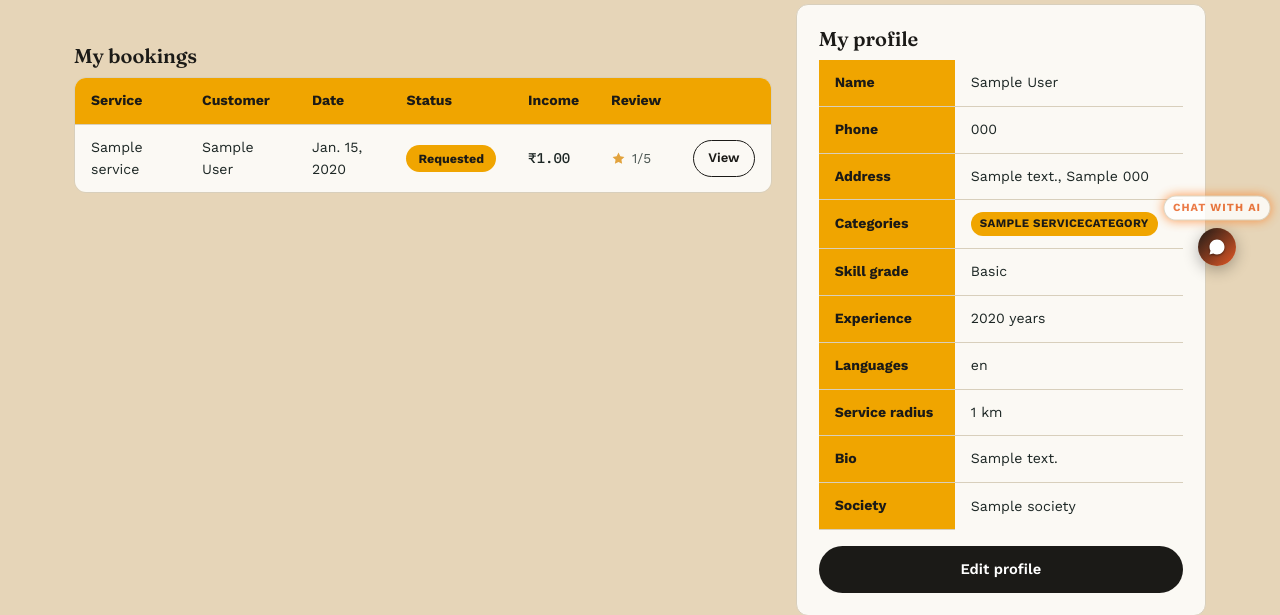
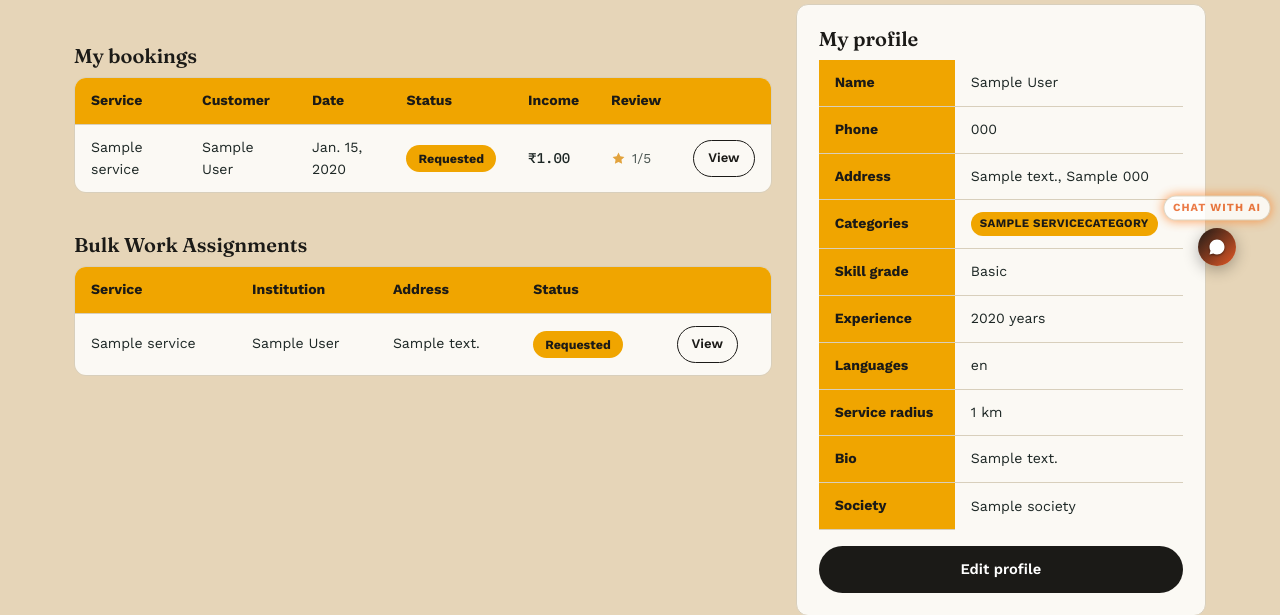
Before and after one commit to realtimecoder/cop-op, a Django app: page /workers/dashboard/ in a window 1280 px wide. Shown: the part 510-1125 px from the top of the page. Run offline with Django 5.2, Linux system fonts and the light colour scheme; a user stored in the database is signed in; tables that the repository leaves empty hold one stand-in row (values such as "Sample post"); grey boxes marked "Sample" are stand-in pictures; parts of the project's set-up code (start-up, migrations or seed data) failed here and were passed over.

Commit message:
Add bulk work assignments to worker dashboard.
Co-Authored-By: Claude Code <noreply@anthropic.com>

```diff
--- a/templates/workers/my_dashboard.html
+++ b/templates/workers/my_dashboard.html
@@ -14,6 +14,12 @@
       <b>{% trans "Your profile is not visible to customers yet." %}</b>
       {% trans "Customers can only see and book verified workers. Upload your documents and wait for your cooperative society to verify your profile." %}
       <a href="{% url 'workers:documents' %}" style="text-decoration:underline;">{% trans "Upload documents" %}</a>
+    </div>
+    {% elif not profile.society %}
+    <div class="alert alert-info" style="position:static;margin-bottom:20px;">
+      <b>{% trans "Almost there!" %}</b>
+      {% trans "Your identity and skills are verified, but you are not yet part of a cooperative society. To be fully active on the platform and receive bookings, you must join a society." %}
+      <a href="{% url 'workers:worker_society_list' %}" style="text-decoration:underline; margin-left:5px;">{% trans "Browse Societies" %}</a>
     </div>
     {% endif %}
 
@@ -37,7 +43,7 @@
               {% for b in bookings %}
               <tr>
                 <td>{{ b.service.name }}</td>
-                <td>{{ b.customer.get_full_name|default:b.customer.phone_number }}</td>
+                <td>{% if b.customer.get_full_name %}{{ b.customer.get_full_name }}{% else %}{{ b.customer.phone_number }}{% endif %}</td>
                 <td>{{ b.scheduled_date }}</td>
                 <td><span class="status-pill">{{ b.get_status_display }}</span></td>
                 <td style="font-family:var(--font-mono);">
@@ -54,6 +60,27 @@
             </tbody>
           </table>
         </div>
+
+        <h3 class="mt-4">{% trans "Bulk Work Assignments" %}</h3>
+        <div class="table-wrap">
+          <table class="data-table">
+            <thead><tr>
+              <th>{% trans "Service" %}</th><th>{% trans "Institution" %}</th><th>{% trans "Address" %}</th>
+              <th>{% trans "Status" %}</th><th></th>
+            </tr></thead>
+            <tbody>
+              {% for ba in bulk_assignments %}
+              <tr>
+                <td>{{ ba.bulk_request.service.name }}</td>
+                <td>{{ ba.bulk_request.institution.get_full_name|default:ba.bulk_request.institution.phone_number }}</td>
+                <td>{{ ba.bulk_request.address }}</td>
+                <td><span class="status-pill">{{ ba.bulk_request.get_status_display }}</span></td>
+                <td><a href="{% url 'bookings:bulk_request_detail' ba.bulk_request.id %}" class="btn btn-outline btn-sm">{% trans "View" %}</a></td>
+              </tr>
+              {% empty %}<tr><td colspan="5" class="muted">{% trans "No bulk assignments yet." %}</td></tr>{% endfor %}
+            </tbody>
+          </table>
+        </div>
       </div>
 
       <div>
@@ -61,18 +88,18 @@
           <h3 style="margin-bottom:10px;">{% trans "My profile" %}</h3>
           <table class="data-table" style="border:none;">
             <tbody>
-              <tr><th>{% trans "Name" %}</th><td>{{ profile.user.get_full_name|default:"—" }}</td></tr>
+              <tr><th>{% trans "Name" %}</th><td>{% if profile.user.get_full_name %}{{ profile.user.get_full_name }}{% else %}—{% endif %}</td></tr>
               <tr><th>{% trans "Phone" %}</th><td>{{ profile.user.phone_number }}</td></tr>
-              <tr><th>{% trans "Address" %}</th><td>{{ profile.user.address|default:"—" }}, {{ profile.user.city }} {{ profile.user.pincode }}</td></tr>
+              <tr><th>{% trans "Address" %}</th><td>{% if profile.user.address %}{{ profile.user.address }}{% else %}—{% endif %}, {{ profile.user.city }} {{ profile.user.pincode }}</td></tr>
               <tr><th>{% trans "Categories" %}</th><td>
                 {% for cat in profile.categories.all %}<span class="badge badge-verified">{{ cat.name }}</span> {% empty %}<span class="muted">{% trans "None set" %}</span>{% endfor %}
               </td></tr>
               <tr><th>{% trans "Skill grade" %}</th><td>{{ profile.get_skill_grade_display }}</td></tr>
               <tr><th>{% trans "Experience" %}</th><td>{{ profile.years_experience }} {% trans "years" %}</td></tr>
-              <tr><th>{% trans "Languages" %}</th><td>{{ profile.languages_spoken|default:"—" }}</td></tr>
+              <tr><th>{% trans "Languages" %}</th><td>{{ profile.languages_spoken }}</td></tr>
               <tr><th>{% trans "Service radius" %}</th><td>{{ profile.service_radius_km }} km</td></tr>
-              <tr><th>{% trans "Bio" %}</th><td>{{ profile.bio|default:"—" }}</td></tr>
-              <tr><th>{% trans "Society" %}</th><td>{{ profile.society|default:"—" }}</td></tr>
+              <tr><th>{% trans "Bio" %}</th><td>{{ profile.bio }}</td></tr>
+              <tr><th>{% trans "Society" %}</th><td>{% if profile.society %}{{ profile.society }}{% else %}—{% endif %}</td></tr>
             </tbody>
           </table>
           {% if not profile.society and pending_invites %}
--- a/workers/views.py
+++ b/workers/views.py
@@ -4,12 +4,54 @@ from django.db.models import Sum
 from django.shortcuts import render, redirect, get_object_or_404
 from django.utils import timezone
 
-from catalog.models import Service
+from catalog.models import Service, ServiceCategory
 from payments.models import Payment
-from .models import WorkerProfile, WorkerServiceOffering, WorkerBlockedDate, WorkerCategoryChangeRequest, SocietyInvite
+from .models import (
+    WorkerProfile, WorkerServiceOffering, WorkerBlockedDate,
+    WorkerCategoryChangeRequest, SocietyInvite, SocietyJoinRequest, Society
+)
 from .forms import (WorkerOnboardingForm, WorkerDocumentForm, WorkerProfileEditForm,
                      WorkerCategoryChangeRequestForm, WorkerBlockedDateForm)
-from .geo import annotate_workers_with_distance, is_configured as maps_configured
+from .geo import annotate_workers_with_distance, filter_workers_by_distance, is_configured as maps_configured
+from bookings.models import BulkAssignment, BulkServiceRequest
+
+def society_list_for_workers(request):
+    """Lists all available societies for a verified worker to join."""
+    if not request.user.is_authenticated or request.user.role != 'worker':
+        return redirect('core:home')
+
+    profile = get_object_or_404(WorkerProfile, user=request.user)
+    if not profile.is_verified:
+        messages.warning(request, "{% trans 'You must be verified before joining a society.' %}")
+        return redirect('workers:my_dashboard')
+
+    societies = Society.objects.all().order_by('name')
+    return render(request, 'workers/society_list.html', {
+        'societies': societies,
+        'profile': profile
+    })
+
+
+def request_society_join(request, society_id):
+    """Allows a worker to request to join a specific society."""
+    if request.user.role != 'worker':
+        return redirect('core:home')
+
+    profile = get_object_or_404(WorkerProfile, user=request.user)
+    society = get_object_or_404(Society, id=society_id)
+
+    if profile.society:
+        messages.error(request, "{% trans 'You are already a member of a society.' %}")
+        return redirect('workers:worker_society_list')
+
+    # Check if a request already exists
+    if SocietyJoinRequest.objects.filter(worker=profile, society=society).exists():
+        messages.info(request, "You have already requested to join this society.")
+        return redirect('workers:worker_society_list')
+
+    SocietyJoinRequest.objects.create(worker=profile, society=society)
+    messages.success(request, f"Your request to join {society.name} has been submitted. The society operator will review it.")
+    return redirect('workers:worker_society_list')
 
 
 def worker_list_for_service(request, service_id, request_id=None):
@@ -26,12 +68,30 @@ def worker_list_for_service(request, service_id, request_id=None):
     workers are annotated with real road distance/ETA via the Distance
     Matrix API and can be sorted by genuine nearest-first order."""
     service = get_object_or_404(Service, id=service_id, is_active=True)
+    # Filter: Verified, Available, linked to a society, and offers the specific service
+    filters = {
+        'worker__verification_status': WorkerProfile.VerificationStatus.VERIFIED,
+        'worker__is_available_now': True,
+        'worker__society__isnull': False,
+        'worker__offerings__service': service,
+        'worker__user__role': 'worker',
+    }
+
+    if request.user.is_authenticated:
+        # Exclude the logged-in user's own worker profile if it exists
+        filters['worker__user__id__not'] = request.user.id
+
     offerings = WorkerServiceOffering.objects.filter(
-        service=service, worker__verification_status=WorkerProfile.VerificationStatus.VERIFIED
+        service=service,
+        worker__verification_status=WorkerProfile.VerificationStatus.VERIFIED,
+        worker__society__isnull=False,
+        worker__user__role='worker'
     ).select_related('worker', 'worker__user')
 
-    sort = request.GET.get('sort', 'recommended')
+    # Apply the exclusion filter to the workers list derived from offerings
     workers = [o.worker for o in offerings]
+    if request.user.is_authenticated:
+        workers = [w for w in workers if w.user_id != request.user.id]
 
     customer_lat = request.GET.get('lat')
     customer_lng = request.GET.get('lng')
@@ -53,6 +113,12 @@ def worker_list_for_service(request, service_id, request_id=None):
             customer_lat = float(customer_lat)
             customer_lng = float(customer_lng)
             workers, geo_available = annotate_workers_with_distance(customer_lat, customer_lng, workers)
+
+            # --- STRICT DISTANCE FILTERING ---
+            workers = filter_workers_by_distance(workers, customer_lat, customer_lng)
+            # ---------------------------------
+            # ---------------------------------
+
         except ValueError:
             customer_lat = customer_lng = None
     else:
@@ -61,8 +127,17 @@ def worker_list_for_service(request, service_id, request_id=None):
             w.duration_min = None
             w.duration_text = None
 
+    sort = request.GET.get('sort', 'recommended')
     if sort == 'nearest' and geo_available:
-        workers.sort(key=lambda w: (w.distance_km is None, w.distance_km or 0))
+        def get_tier(w):
+            dist = getattr(w, 'distance_km', None)
+            if dist is None: return 4
+            if dist <= 3: return 1
+            if dist <= 5: return 2
+            if dist <= 10: return 3
+            return 4
+
+        workers.sort(key=lambda w: (get_tier(w), w.distance_km or 999, -w.average_rating))
     elif sort == 'rating':
         workers.sort(key=lambda w: w.average_rating, reverse=True)
     elif sort == 'experience':
@@ -92,6 +167,28 @@ def worker_public_profile(request, worker_id):
 
 
 @login_required
+def society_profile(request, society_id):
+    """Displays a detailed profile of a cooperative society."""
+    society = get_object_or_404(Society, id=society_id)
+
+    # Get some statistics for the profile
+    worker_count = society.workers.count()
+    avg_rating = society.average_rating
+
+    # Get the categories of services this society's workers provide
+    categories = ServiceCategory.objects.filter(
+        workers__society=society
+    ).distinct()
+
+    return render(request, 'workers/society_profile.html', {
+        'society': society,
+        'worker_count': worker_count,
+        'avg_rating': avg_rating,
+        'categories': categories,
+    })
+
+
+@login_required
 def onboarding(request):
     """First-time setup only. Once a worker already has categories saved,
     we send them to the profile page instead — from there, any further
@@ -117,7 +214,7 @@ def onboarding(request):
             return redirect('workers:documents')
     else:
         form = WorkerOnboardingForm(instance=profile)
-    return render(request, 'workers/onboarding.html', {'form': form})
+    return render(request, 'workers/onboarding.html', {'form': form, 'profile': profile})
 
 
 @login_required
@@ -150,6 +247,11 @@ def my_dashboard(request):
                 .select_related('service', 'customer', 'payment', 'review')
                 .order_by('-created_at')[:30])
 
+    # Fetch bulk assignments for this worker
+    bulk_assignments = (BulkAssignment.objects.filter(worker=profile)
+                        .select_related('bulk_request__service', 'bulk_request__institution')
+                        .order_by('-assigned_at')[:30])
+
     total_income = Payment.objects.filter(
         booking__worker=profile, status=Payment.Status.SUCCESS
     ).aggregate(total=Sum('worker_payout'))['total'] or 0
@@ -163,7 +265,7 @@ def my_dashboard(request):
     ).select_related('society')
 
     return render(request, 'workers/my_dashboard.html', {
-        'profile': profile, 'bookings': bookings, 'total_income': total_income,
+        'profile': profile, 'bookings': bookings, 'bulk_assignments': bulk_assignments, 'total_income': total_income,
         'pending_category_request': pending_category_request,
         'blocked_dates': profile.blocked_dates.filter(date__gte=timezone.localdate()).order_by('date'),
         'pending_invites': pending_invites,
@@ -296,6 +398,7 @@ def worker_insurance(request):
         'insurance': insurance_data,
     })
 
+
 @login_required
 def accept_society_invite(request, invite_id):
     """Worker accepts an invitation to join a specific society."""
```
